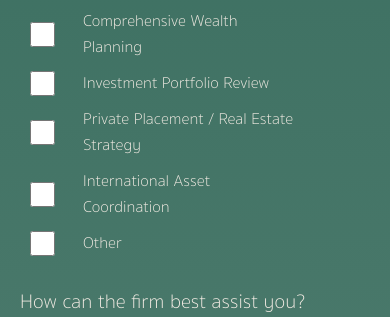
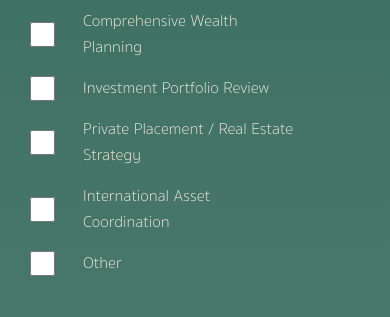
Before and after one commit to avelaga/velagaadvisors, a Next.js app: page /contact in a window 390 px wide. Shown: the part 837-1154 px from the top of the page. Built offline with nearby package versions, Linux system fonts and the light colour scheme.

Commit message:
fixed mobile checkbox

```diff
--- a/styles/Contact.module.css
+++ b/styles/Contact.module.css
@@ -62,7 +62,7 @@
     height: 25px;
     margin-right: 20px;
     flex-shrink: 0;
-    accent-color: var(--white)
+    accent-color: var(--green)
 }
 
 .contactMessage {
@@ -183,4 +183,8 @@
         padding-left: 20px;
         padding-right: 20px;
     }
+
+    .dropdownCheckbox {
+        margin-bottom: 5px;
+    }
 }
```
